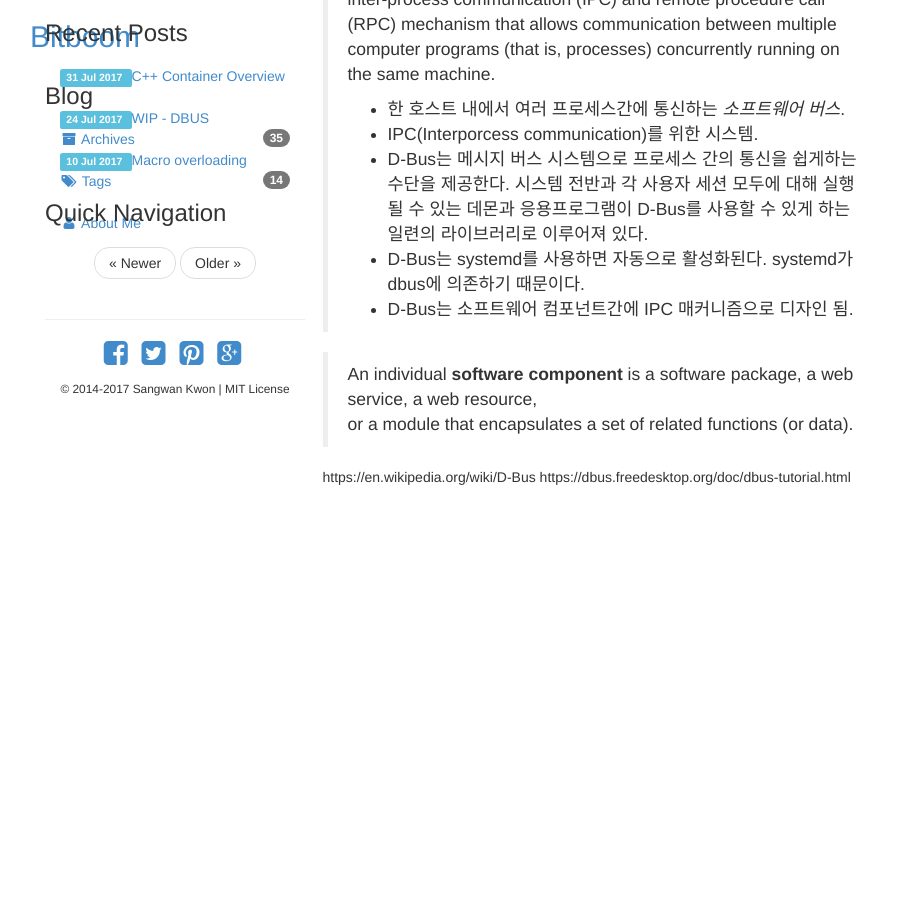
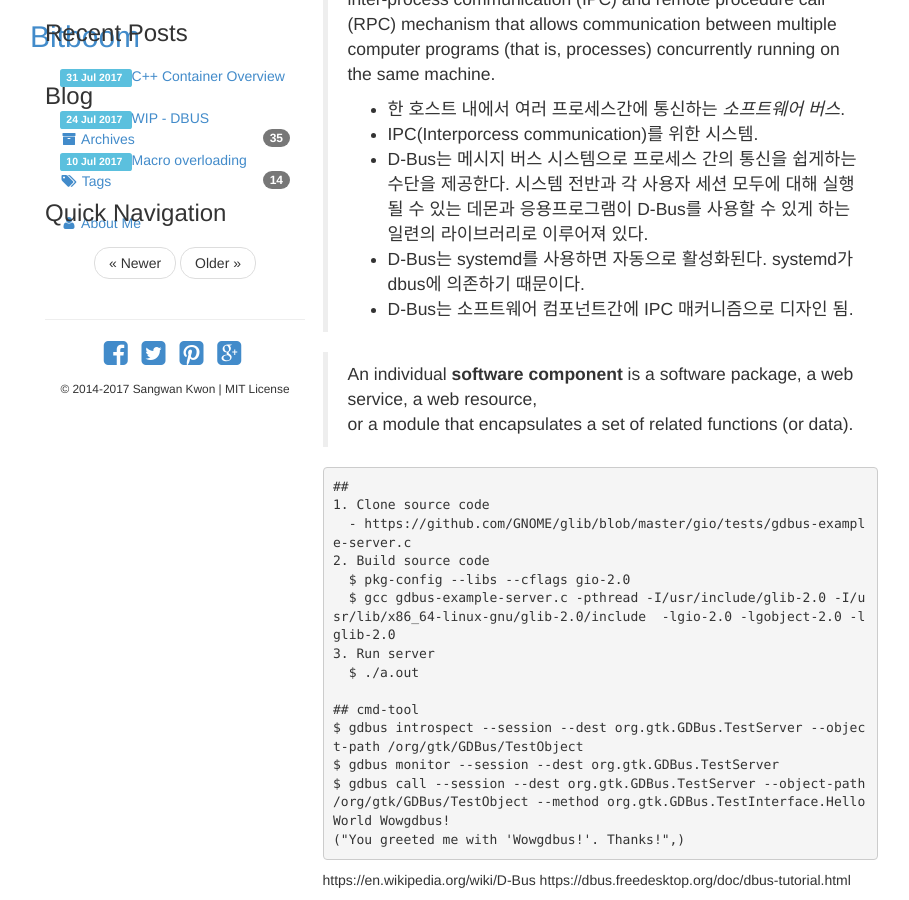
Before and after one commit to bitboom/bitboom.github.io, a Jekyll site: the page built from _posts/2017-07-24-dbus.md, in a window 1280 px wide and 900 px high, scrolled down 574 px. Shown: the whole window, without its empty margins (40-949 px from the left). Built offline with Jekyll 4.4.1, drawn with Linux system fonts in a browser that asks for light colours; before the commit the page ends 1071 px from its top, so only the background shows below that.

Commit message:
Update 2017-07-24-dbus.md

````diff
--- a/_posts/2017-07-24-dbus.md
+++ b/_posts/2017-07-24-dbus.md
@@ -35,7 +35,22 @@ system services들에 접근하기 위하여 제공되는 bus이다.
 > An individual **software component** is a software package, a web service, a web resource,
 > or a module that encapsulates a set of related functions (or data).
 
+```
+##
+1. Clone source code
+  - https://github.com/GNOME/glib/blob/master/gio/tests/gdbus-example-server.c
+2. Build source code
+  $ pkg-config --libs --cflags gio-2.0
+  $ gcc gdbus-example-server.c -pthread -I/usr/include/glib-2.0 -I/usr/lib/x86_64-linux-gnu/glib-2.0/include  -lgio-2.0 -lgobject-2.0 -lglib-2.0
+3. Run server
+  $ ./a.out
 
+## cmd-tool
+$ gdbus introspect --session --dest org.gtk.GDBus.TestServer --object-path /org/gtk/GDBus/TestObject
+$ gdbus monitor --session --dest org.gtk.GDBus.TestServer
+$ gdbus call --session --dest org.gtk.GDBus.TestServer --object-path /org/gtk/GDBus/TestObject --method org.gtk.GDBus.TestInterface.HelloWorld Wowgdbus!
+("You greeted me with 'Wowgdbus!'. Thanks!",)
+```
 [1]:https://en.wikipedia.org/wiki/D-Bus
 [2]:https://dbus.freedesktop.org/doc/dbus-tutorial.html
 
````
